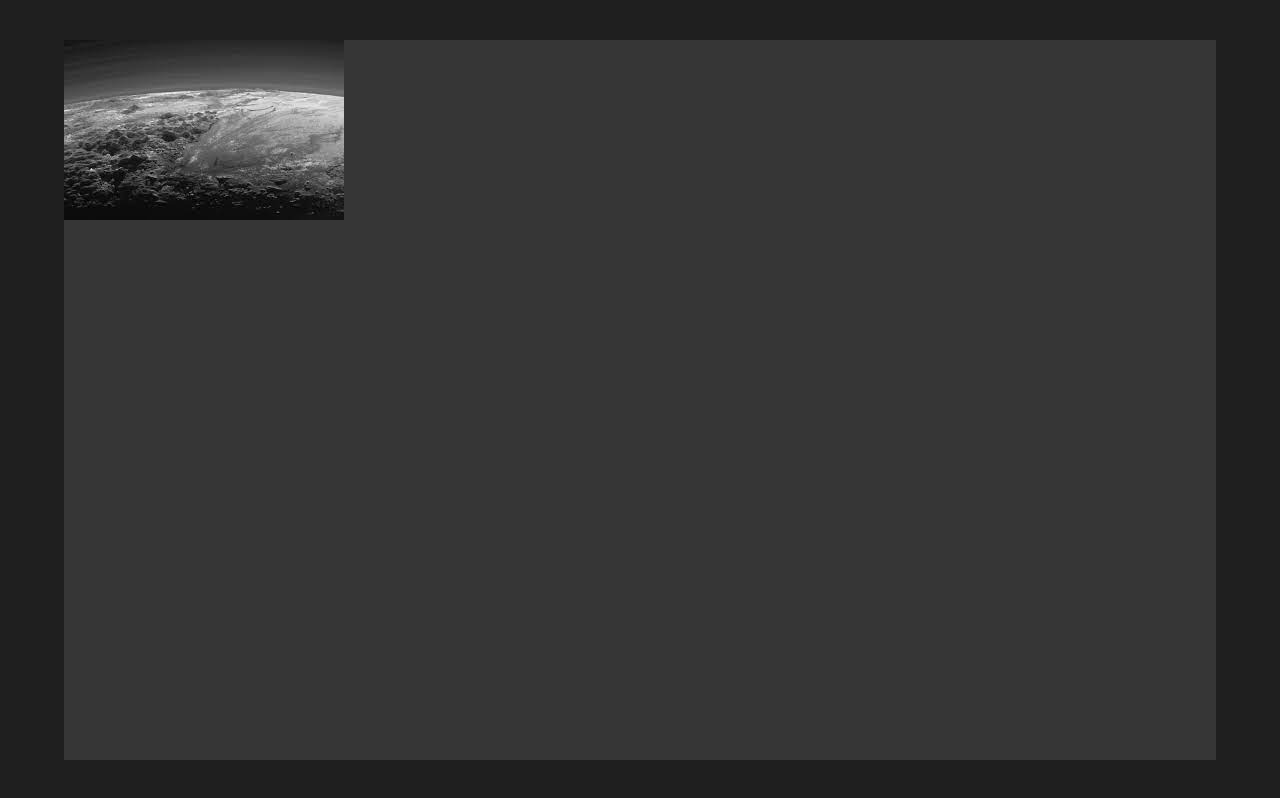
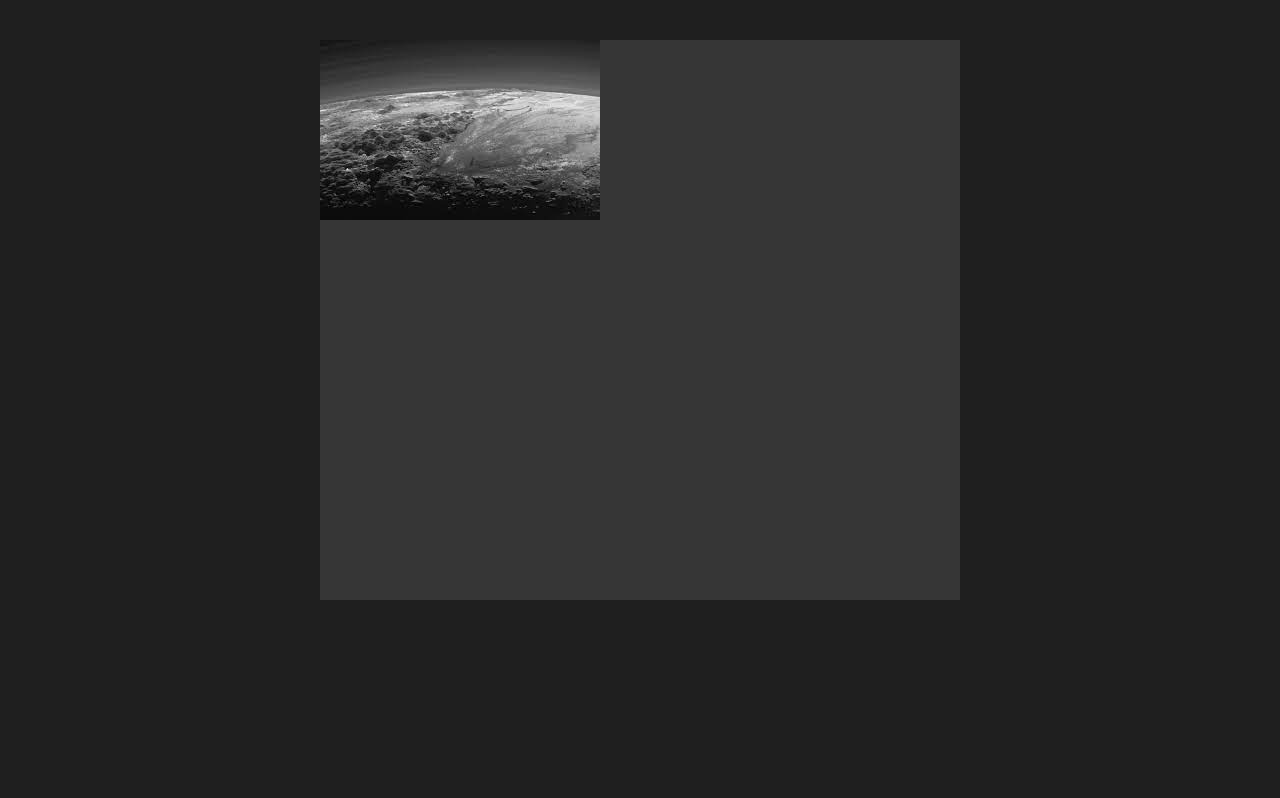
Before and after one commit to hamidr-source/css-Practice, a plain HTML site: page index.html in a window 1280 px wide. Drawn offline with Linux system fonts and the light colour scheme.

Commit message:
Add vmin and vmax

```diff
--- a/index.html
+++ b/index.html
@@ -35,8 +35,8 @@
             border-radius: .725em;
             */
             margin: 5vh auto;
-            height: 90vh;
-            width: 90vw;
+            height: 70vmin;
+            width: 80vmin;
             max-width: 1500px;
             background-color: rgb(54, 54, 54);
         }
```
